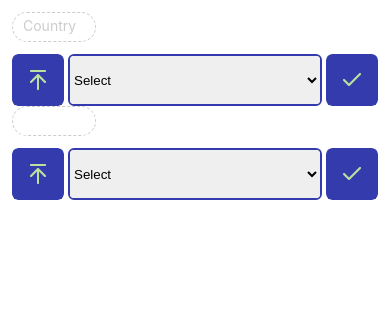
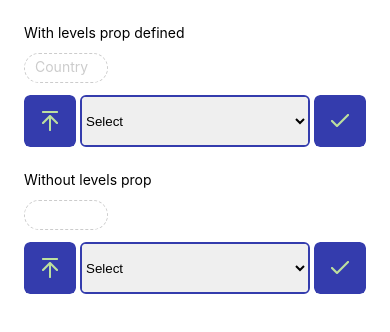
Before and after one commit to lakshya0246/react-native-nested-selector, a React Native app: screen / in a window 390 px wide. Shown: the top 332 px of the page. Built offline with nearby package versions, Linux system fonts and the light colour scheme.

Commit message:
Update example

```diff
--- a/App.tsx
+++ b/App.tsx
@@ -6,6 +6,7 @@ import {
   useColorScheme,
   StatusBar,
   View,
+  Text,
 } from "react-native";
 import { MOCK } from "./mock";
 import { NestedSelector } from "./src/components/nestedSelector";
@@ -26,8 +27,12 @@ function App() {
     <SafeAreaView>
       <StatusBar barStyle={isDarkMode ? "light-content" : "dark-content"} />
 
-      <ScrollView contentInsetAdjustmentBehavior="automatic">
+      <ScrollView
+        style={{ padding: 12 }}
+        contentInsetAdjustmentBehavior="automatic"
+      >
         <View style={styles.container}>
+          <Text style={styles.exampleTitle}>With levels prop defined</Text>
           <NestedSelector
             levels={POLITICAL_HIERARCHY}
             nestedData={MOCK}
@@ -35,6 +40,10 @@ function App() {
               setSelectedItems((prev) => [...prev, _selected])
             }
           />
+        </View>
+
+        <View style={styles.container}>
+          <Text style={styles.exampleTitle}>Without levels prop</Text>
           <NestedSelector
             nestedData={MOCK}
             onSelectConfirm={(_selected) =>
@@ -51,6 +60,9 @@ const styles = StyleSheet.create({
   container: {
     padding: 12,
   },
+  exampleTitle: {
+    marginBottom: 12,
+  },
 });
 
 export default App;
```
Also changed, not shown: 1 other file (tests, documents, lock files or other folders).
